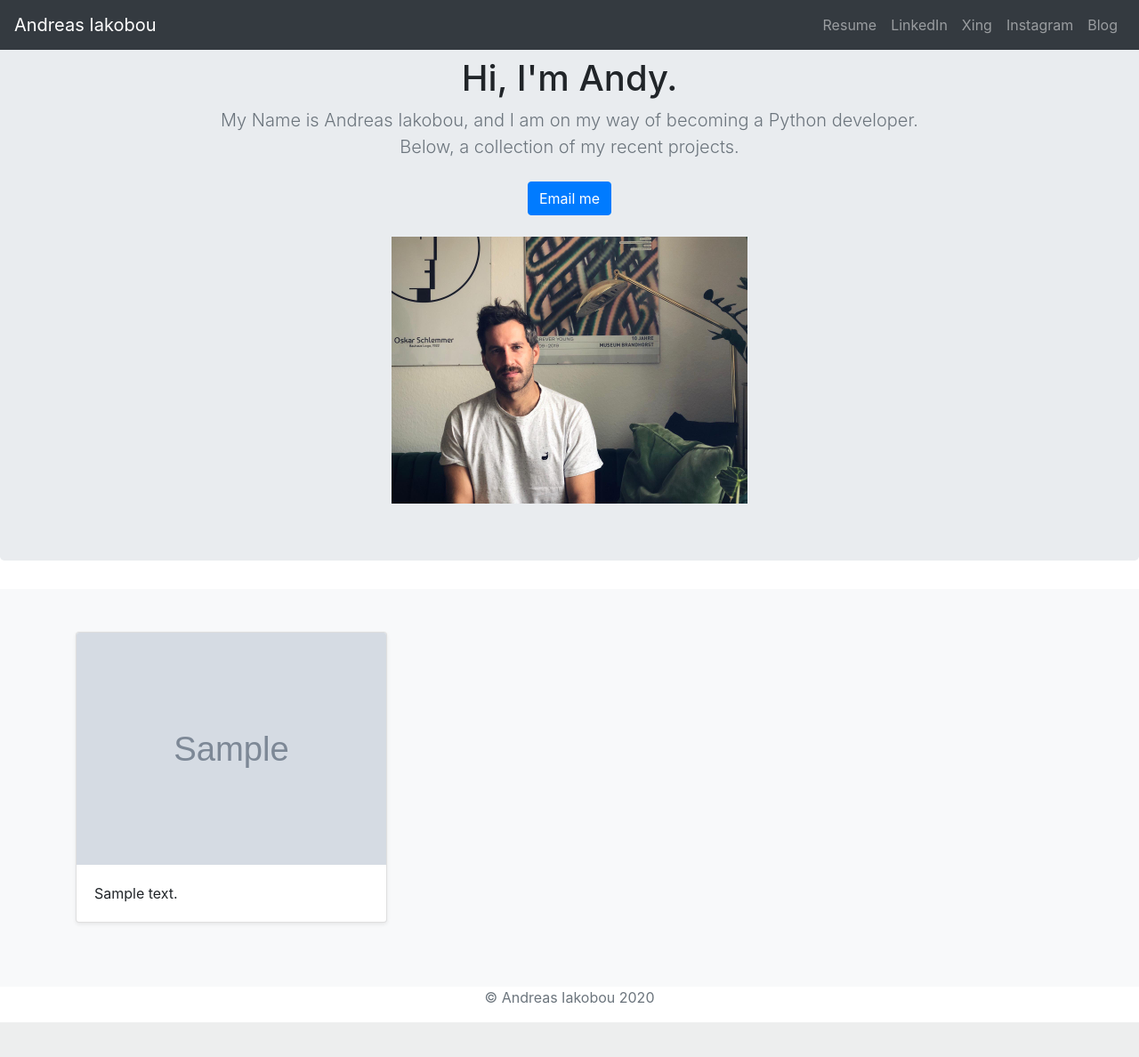
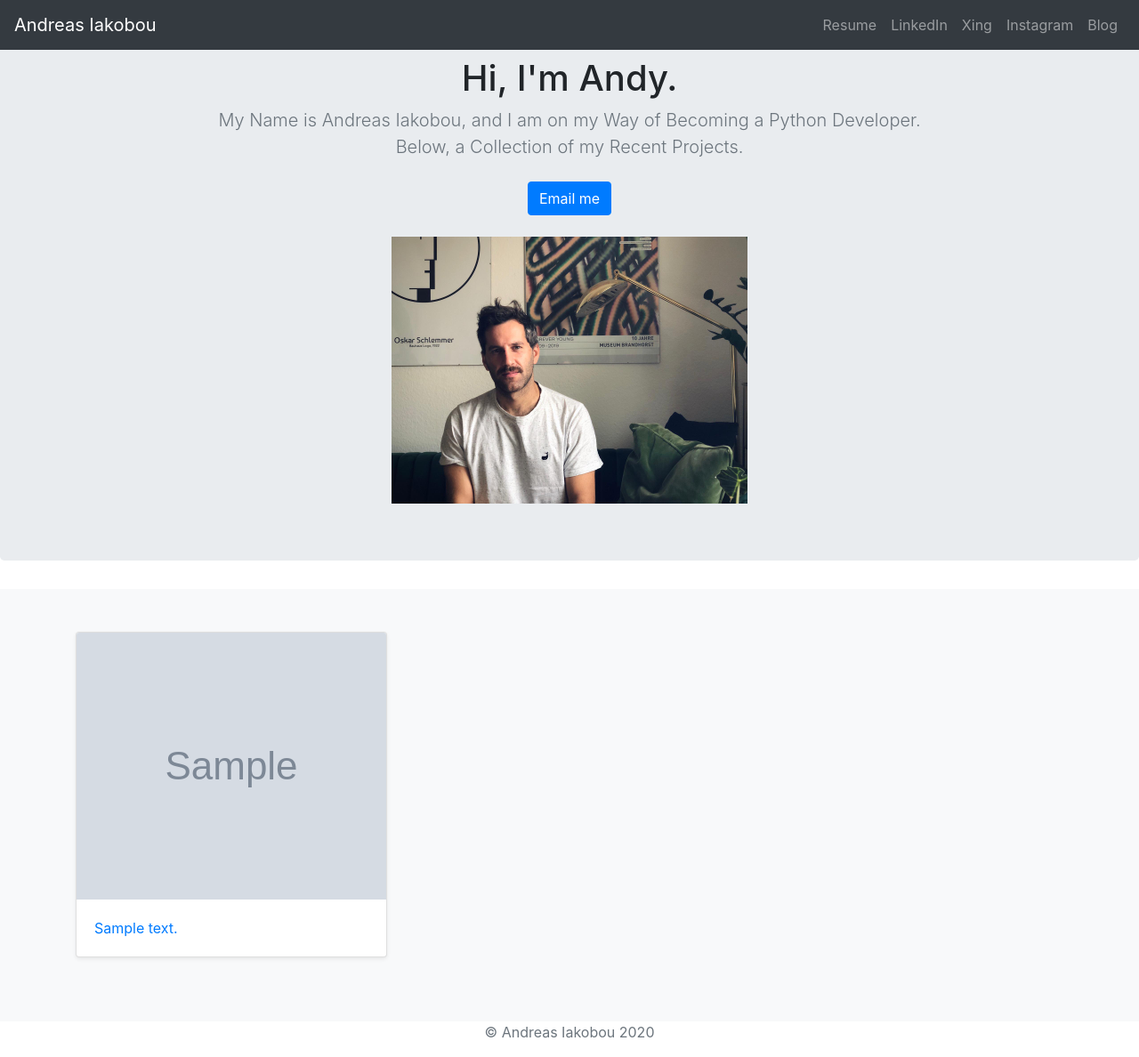
Before and after one commit to aiakobou/portfolio_project, a Django app: template jobs/templates/jobs/home.html in a window 1280 px wide. Shown: the whole page at 89% size. Before the commit the page ends 1149 px from the top, so only its background shows below. Run offline with Django 3.2, Linux system fonts and the light colour scheme; the template is opened without the code that fills it: most values are stand-ins (such as "Sample title", 1, 10 or a date in 2020); grey boxes marked "Sample" are stand-in pictures; data that the repository does not hold is empty.

Commit message:
Website finished

```diff
--- a/blog/models.py
+++ b/blog/models.py
@@ -3,7 +3,7 @@ from django.db import models
 class Blog(models.Model):
     title = models.CharField(max_length=40)
     date = models.DateTimeField()
-    body = models.TextField(max_length=600)
+    body = models.TextField(max_length=10000)
     image = models.ImageField(upload_to='images/')
 
     def summary(self):
--- a/blog/templates/blog/allblogs.html
+++ b/blog/templates/blog/allblogs.html
@@ -80,7 +80,7 @@
             <br />
             <a href="{% url 'detail' blog.id %}"><img class="img-fluid" src="{{ blog.image.url }}" height="300" width="300"/></a>
             <div class="card-body">
-              <a href "{% url 'detail' blog.id %}" style="color:black"><p class="card-text">{{ blog.summary }}</p><a/>
+              <a href="{% url 'detail' blog.id %}" style="color:black"><p class="card-text">{{ blog.summary }}</p><a/>
             </div>
           </div>
 
--- a/jobs/models.py
+++ b/jobs/models.py
@@ -3,6 +3,7 @@ from django.db import models
 class Job(models.Model):
     image = models.ImageField(upload_to='images/')
     summary = models.CharField(max_length=200)
+    gitlink = models.CharField(max_length=400)
 
     def __str__(self):
         return self.summary
--- a/jobs/templates/jobs/home.html
+++ b/jobs/templates/jobs/home.html
@@ -32,6 +32,13 @@
         font-size: 3.5rem;
       }
     }
+
+    .img1 {
+    float: left;
+    width:  400px;
+    height: 300px;
+    background-size: cover;
+}
   </style>
 </head>
 
@@ -58,9 +65,9 @@
     <section class="jumbotron text-center">
       <div class="container">
         <h1>Hi, I'm Andy.</h1>
-        <p class="lead text-muted">My Name is Andreas Iakobou, and I am on my way of becoming a Python developer.
+        <p class="lead text-muted">My Name is Andreas Iakobou, and I am on my Way of Becoming a Python Developer.
         <br/>
-          Below, a collection of my recent projects.
+          Below, a Collection of my Recent Projects.
         </p>
         <p>
           <a href="mailto:a.iakobou@web.de" class="btn btn-primary my-2">Email me</a>
@@ -75,9 +82,9 @@
           {% for job in jobs.all %}
           <div class="col-md-4">
             <div class="card mb-4 shadow-sm">
-              <img class="card-img-top img-fluid" src="{{ job.image.url }}" width="400" height="400"/>
+              <a href="{{ job.gitlink }}" target="_blank"><img class="card-img-top img-fluid img1" src="{{ job.image.url }}"/></a>
               <div class="card-body">
-                <p class="card-text">{{ job.summary }}</p>
+                <a href ="{{ job.gitlink }}" target="_blank">{{ job.summary }}</a>
               </div>
             </div>
           </div>
```
Also changed, not shown: blog/migrations/0002_auto_20201109_1922.py (added), jobs/migrations/0002_job_gitlink.py (added), portfolio/static/python.jpg (added), portfolio/static/vegan.jpg (added).
